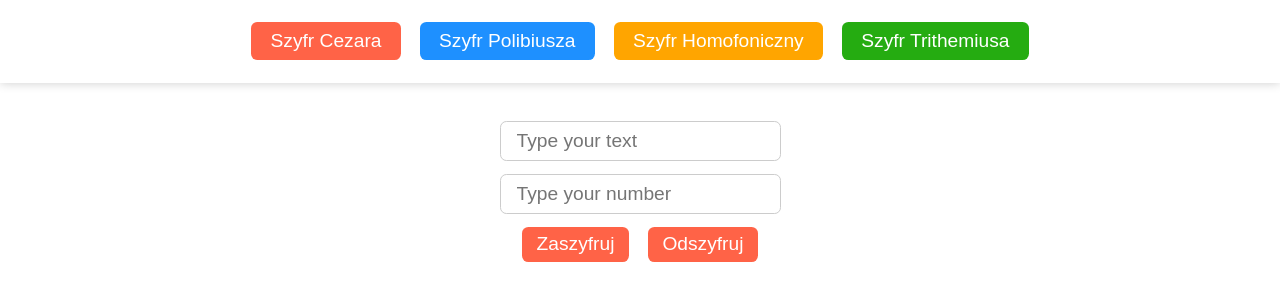
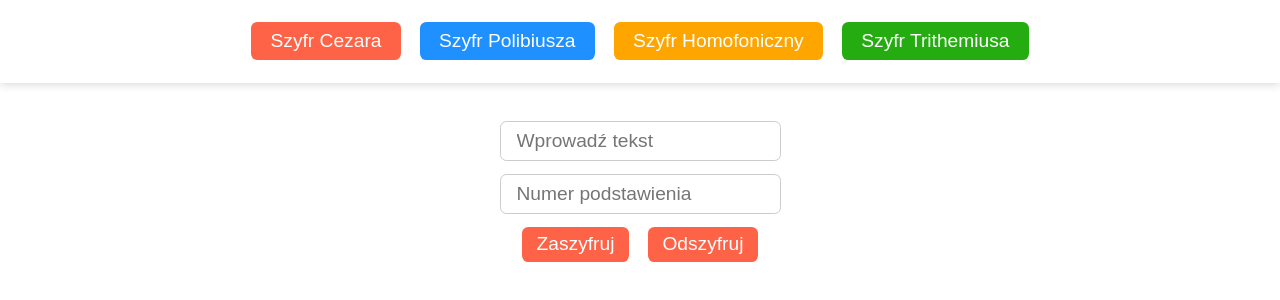
Before and after one commit to JuliaKucmierczyk/security-cipher, a React (Vite) app: page / in a window 1280 px wide. Both pictures are taken after a click on the button "Szyfr Cezara". Shown: the top 300 px of the page. Built offline with nearby package versions, Linux system fonts and the light colour scheme.

Commit message:
Zmiana placeholdera w inputach

```diff
--- a/src/components/Cezar.tsx
+++ b/src/components/Cezar.tsx
@@ -76,8 +76,8 @@ const Cezar = () => {
   return (
     <section className="container cezar" hidden={true}>
       <div className="input-container">
-        <input type="text" placeholder="Type your text" id="cipher-text" />
-        <input type="number" placeholder="Type your number" id="cipher-num" />
+        <input type="text" placeholder="Wprowadź tekst" id="cipher-text" />
+        <input type="number" placeholder="Numer podstawienia" id="cipher-num" />
       </div>
       <div>
         <button className="btn tomato" onClick={handleClickEncrypt}>
--- a/src/components/Homophonic.tsx
+++ b/src/components/Homophonic.tsx
@@ -85,7 +85,11 @@ const Homophonic = () => {
 
   return (
     <section className="container">
-      <input value={input} onChange={(e) => setInput(e.target.value)} />
+      <input
+        value={input}
+        onChange={(e) => setInput(e.target.value)}
+        placeholder="Wprowadź tekst"
+      />
       <div>
         <button className="btn" onClick={handleEncrypt}>
           Zaszyfruj
--- a/src/components/Polibiusz.tsx
+++ b/src/components/Polibiusz.tsx
@@ -87,7 +87,7 @@ const Polibiusz: React.FC = () => {
         <input
           value={inputText}
           onChange={(e) => setInputText(e.target.value)}
-          placeholder="Type your text"
+          placeholder="Wprowadź tekst"
         />
         <button className="btn blue" onClick={encrypt}>
           Zaszyfruj
@@ -97,7 +97,7 @@ const Polibiusz: React.FC = () => {
         <input
           value={decryptInput}
           onChange={(e) => setDecryptInput(e.target.value)}
-          placeholder="Enter the numbers"
+          placeholder="Zaszyfrowany tekst"
         />
         <button className="btn blue" onClick={decrypt}>
           Odszyfruj
```
